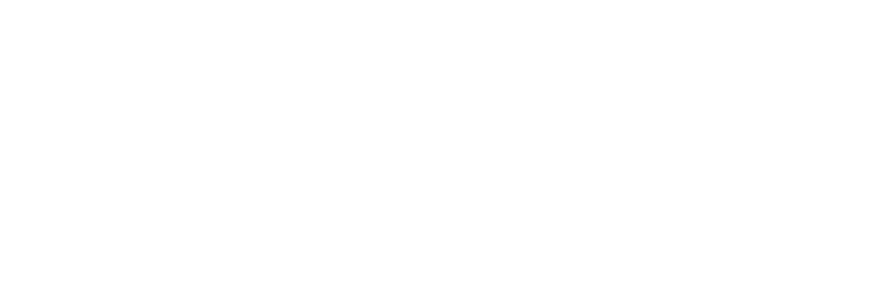
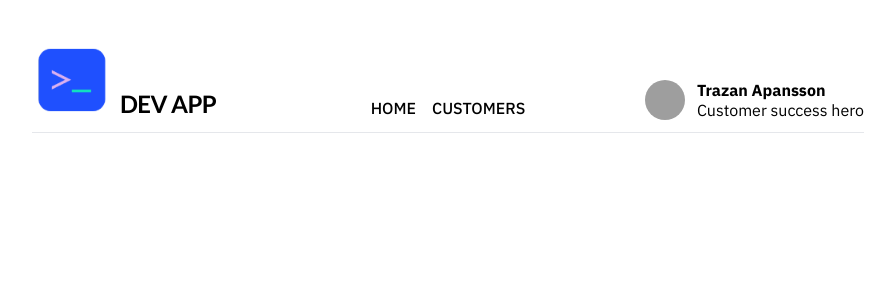
Before and after one commit to patrikengborg/startdeliver, a Nuxt app: page /customers in a window 1280 px wide. Before the commit this address had no page. Shown: the top 300 px of the page, without its empty margins (192-1087 px from the left). Built offline with nearby package versions, Linux system fonts and the light colour scheme; grey boxes are pictures that could not be loaded.

Commit message:
Add start page

```diff
--- a/app.vue
+++ b/app.vue
@@ -1,9 +1,48 @@
 <template>
-  <div>
-    <NuxtPage />
+  <div class="container my-10 max-w-4xl">
+    <header class="border-b pb-3 mb-6 grid grid-cols-3 items-end">
+      <figure class="flex items-end gap-2 font-sans-alt">
+        <img class="w-20" src="@/assets/logo.png" />
+        <h1
+          class="font-bold uppercase mb-2 tracking-tight text-2xl sr-only md:not-sr-only"
+        >
+          Dev app
+        </h1>
+      </figure>
+
+      <nav>
+        <ul class="flex justify-center uppercase gap-4 font-medium">
+          <li><a href="/">Home</a></li>
+          <li><a href="/customers">Customers</a></li>
+        </ul>
+      </nav>
+
+      <div class="flex gap-3 justify-end">
+        <img
+          class="w-10 h-10 rounded-full"
+          src="https://files.startdeliver.com/accid-aa909493a6679e232a361e2a501179b4/611d57c1d8af8f2671ed9c25fb38331b"
+          alt=""
+        />
+
+        <p class="leading-tight sr-only md:not-sr-only">
+          <strong>Trazan Apansson</strong><br />
+          Customer success hero
+        </p>
+      </div>
+    </header>
+
+    <main>
+      <NuxtPage />
+    </main>
+
+    <footer></footer>
   </div>
 </template>
 
 <script>
-
+import "@fontsource/ibm-plex-sans/400.css";
+import "@fontsource/ibm-plex-sans/500.css";
+import "@fontsource/ibm-plex-sans/700.css";
+import "@fontsource/lato/400.css";
+import "@fontsource/lato/700.css";
 </script>
--- a/assets/main.css
+++ b/assets/main.css
@@ -7,3 +7,9 @@
     @apply font-sans antialiased;
   }
 }
+
+@layer components {
+  .page-headline {
+    @apply font-bold text-2xl mb-4;
+  }
+}
--- a/pages/index.vue
+++ b/pages/index.vue
@@ -1,3 +1,65 @@
 <template>
-  <div>Hello</div>
+  <div>
+    <h2 class="page-headline">Home</h2>
+
+    <dl class="grid md:grid-cols-2 gap-4 md:gap-12 mb-10">
+      <div class="bg-gray-100 p-5 rounded" v-for="{ label, sum } in stats">
+        <dt class="label mb-2 border-b border-gray-300">{{ label }}</dt>
+        <dd class="text-5xl font-bold tracking-tight">{{ sum }}</dd>
+      </div>
+    </dl>
+
+    <h3 class="label mb-4 border-b pb-2">New ARR per month</h3>
+
+    <ul class="grid grid-cols-6 gap-8 items-end">
+      <li v-for="item in report.data" class="">
+        <div class="bg-blue-600 rounded-t-lg" :style="{ height: `${item.arr / 1000}px` }"></div>
+        <time class="uppercase font-medium opacity-30 text-sm">{{ formatMonth(item.month) }}</time>
+      </li>
+    </ul>
+  </div>
 </template>
+
+<script setup>
+const { data: report } = await useFetch('https://startdeliver-mock-api.glitch.me/report')
+
+function getSum(arr, key) {
+  return arr.reduce((acc, currentValue) => {
+    return acc + currentValue[key]
+  }, 0)
+}
+
+const currencyFormatter = new Intl.NumberFormat('en-US', {
+  style: 'currency',
+  currency: 'USD',
+  notation: 'compact',
+  compactDisplay: 'short'
+})
+
+const numFormatter = new Intl.NumberFormat('sv-SE')
+
+const stats = computed(() => [
+  {
+    label: 'ARR',
+    sum: currencyFormatter.format(getSum(report.value.data, 'arr'))
+  },
+  { label: 'Seats', sum: numFormatter.format(getSum(report.value.data, 'seats')) }
+])
+
+function formatMonth(dateString) {
+  let [year, month] = dateString.split('-')
+  year = parseInt(year)
+  month = parseInt(month) - 1 // Subtract 1 from the month to match JavaScript's month numbering (0-11).
+
+  return new Date(year, month).toLocaleDateString('en-US', {
+    year: 'numeric',
+    month: 'short'
+  })
+}
+</script>
+
+<style>
+.label {
+  @apply font-bold opacity-50 uppercase;
+}
+</style>
```
Also changed, not shown: assets/logo.png (added).
